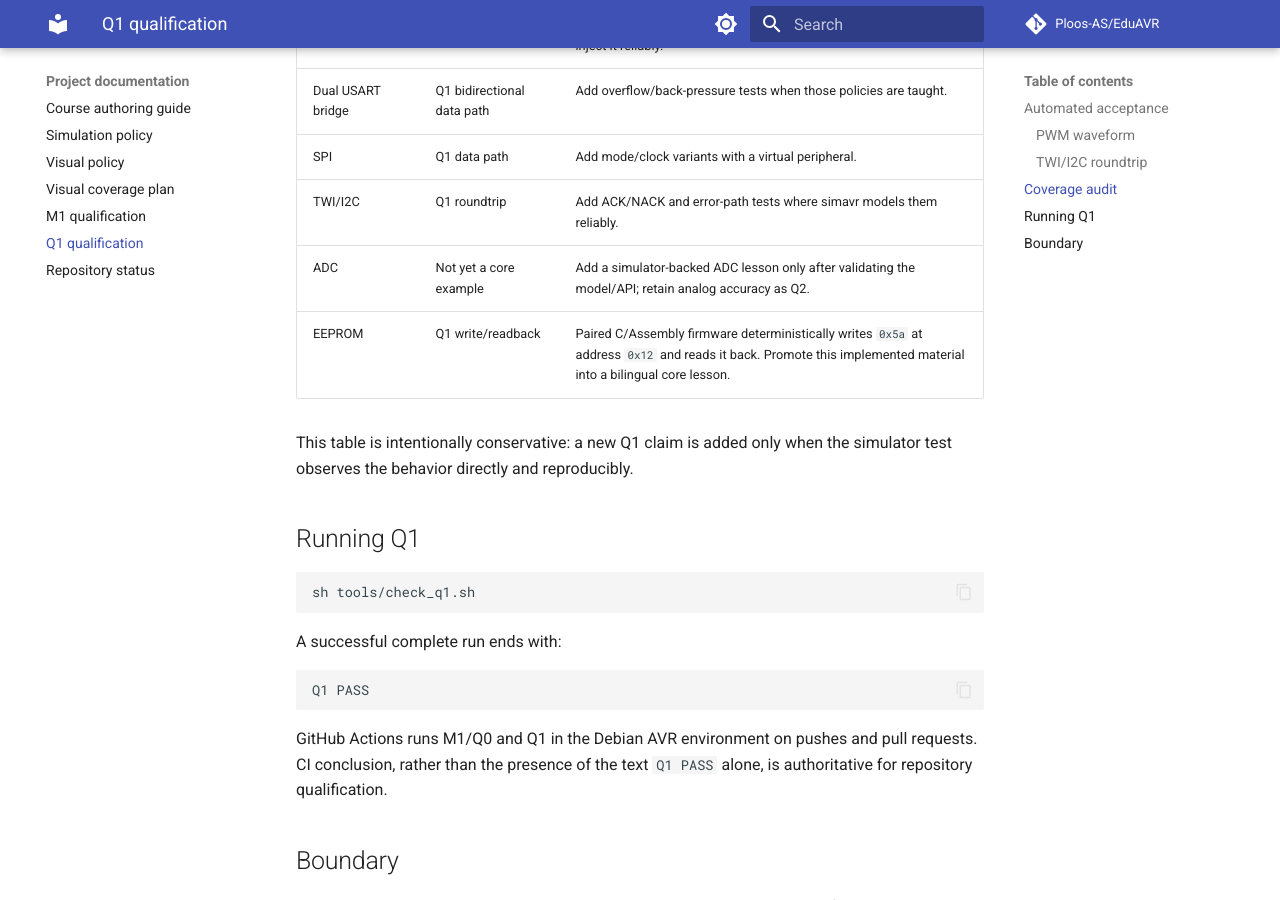
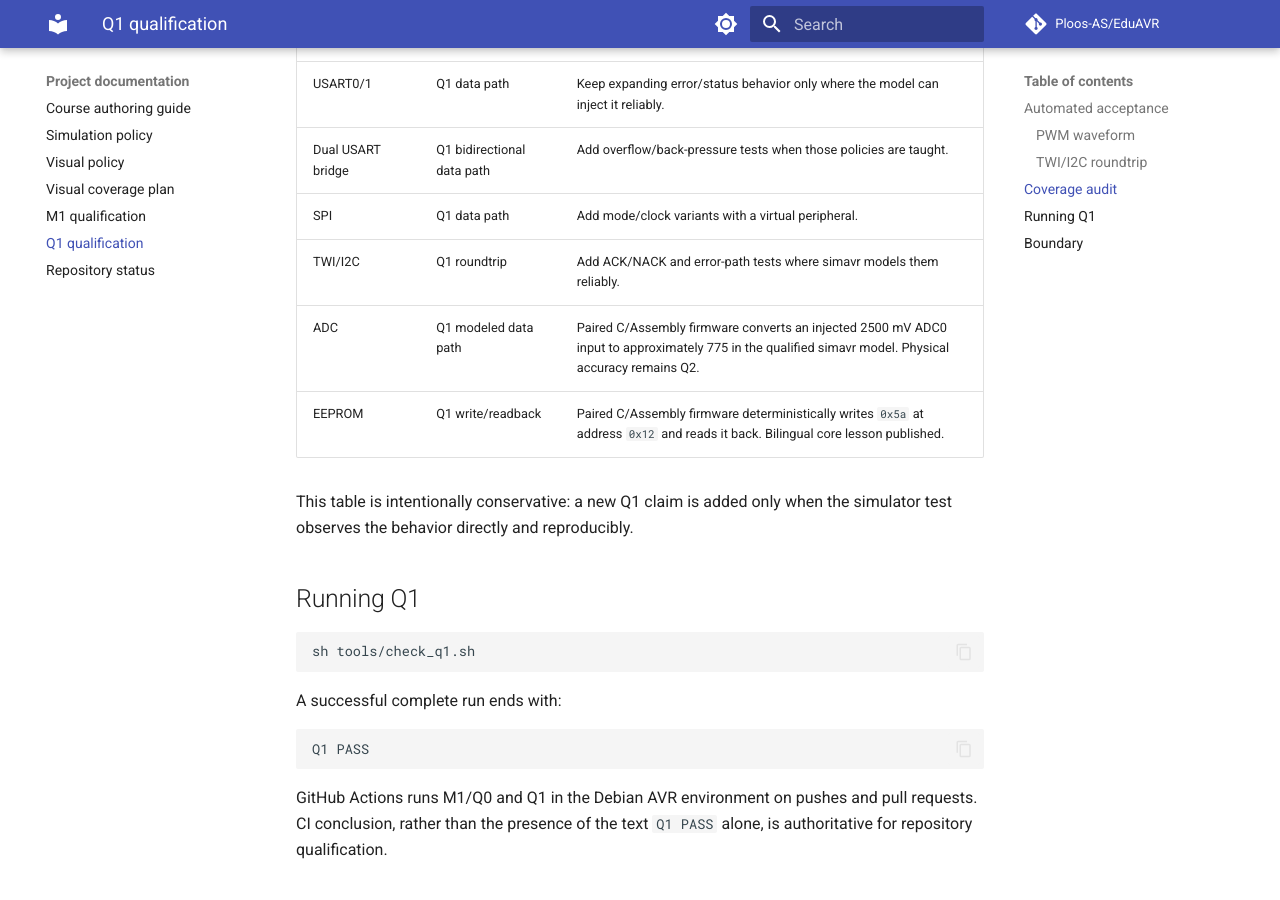
Before and after one commit to Ploos-AS/EduAVR, an MkDocs documentation site: the page built from docs/Q1_QUALIFICATION.md, in a window 1280 px wide and 900 px high, scrolled down 2133 px. Built offline with MkDocs 1.6.1 and Material for MkDocs 9.7.7, drawn with Linux system fonts in a browser that asks for light colours; comment, search, counter and statistics services are not loaded; some of the changed text lies outside the part shown.

Commit message:
docs: record qualified ADC Q1 data path

```diff
--- a/docs/Q1_QUALIFICATION.md
+++ b/docs/Q1_QUALIFICATION.md
@@ -19,6 +19,7 @@ Q1 is EduAVR's default software runtime qualification.
 - SPI controller configuration and modeled transfer to a virtual peripheral.
 - TWI/I2C controller configuration and modeled EEPROM write/readback.
 - EEPROM write/readback in paired C/Assembly firmware: address `0x12`, value `0x5a`.
+- ADC0 configuration plus modeled 2500 mV analog input -> firmware conversion, approximately 775 in both C and Assembly.
 
 ### PWM waveform
 
@@ -51,8 +52,8 @@ The simulator suite already provides strong Q1 coverage for the currently implem
 | Dual USART bridge | Q1 bidirectional data path | Add overflow/back-pressure tests when those policies are taught. |
 | SPI | Q1 data path | Add mode/clock variants with a virtual peripheral. |
 | TWI/I2C | Q1 roundtrip | Add ACK/NACK and error-path tests where simavr models them reliably. |
-| ADC | Not yet a core example | Add a simulator-backed ADC lesson only after validating the model/API; retain analog accuracy as Q2. |
-| EEPROM | Q1 write/readback | Paired C/Assembly firmware deterministically writes `0x5a` at address `0x12` and reads it back. Promote this implemented material into a bilingual core lesson. |
+| ADC | Q1 modeled data path | Paired C/Assembly firmware converts an injected 2500 mV ADC0 input to approximately 775 in the qualified simavr model. Physical accuracy remains Q2. |
+| EEPROM | Q1 write/readback | Paired C/Assembly firmware deterministically writes `0x5a` at address `0x12` and reads it back. Bilingual core lesson published. |
 
 This table is intentionally conservative: a new Q1 claim is added only when the simulator test observes the behavior directly and reproducibly.
 
```
